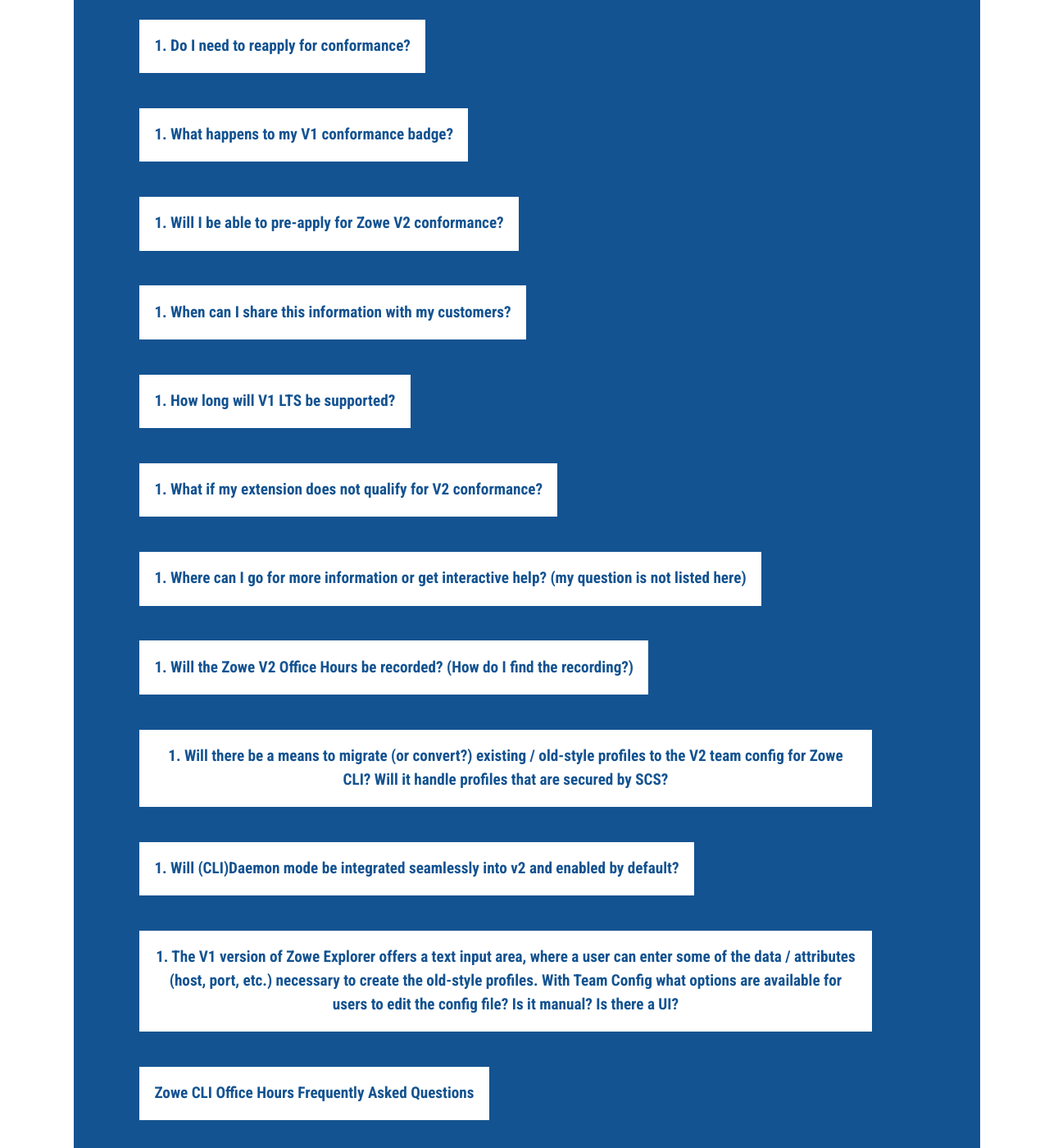
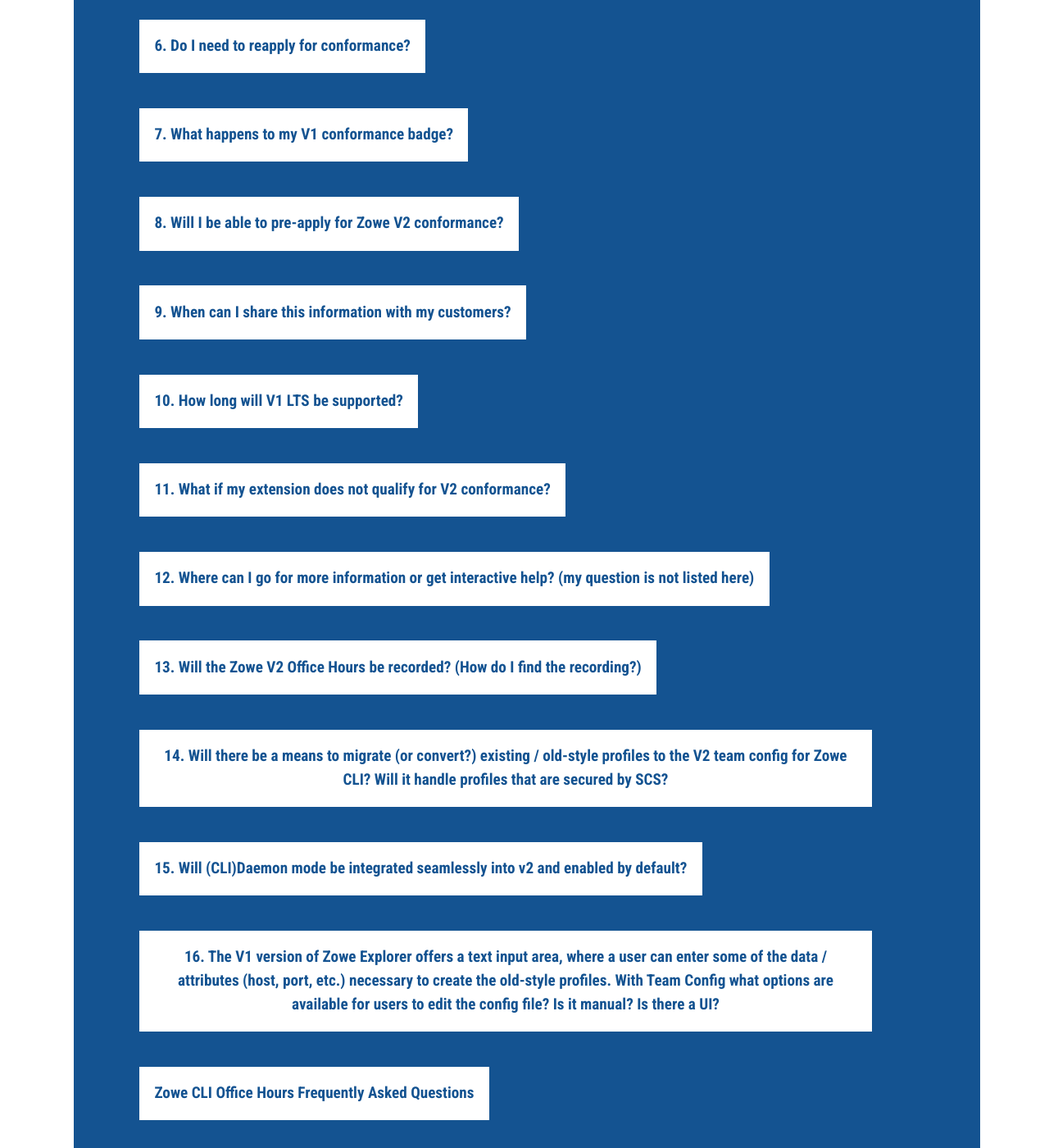
Before and after one commit to zowe/zowe.github.io, a Jekyll site: the page built from vNext.md, in a window 1280 px wide and 1400 px high, scrolled down 8453 px. Shown: the whole window at 82% size. Built offline with Jekyll 4.4.1, drawn with Linux system fonts in a browser that asks for light colours; our own code applies the rules of GitHub Pages for plain Markdown files; some of the changed text lies outside the part shown.

Commit message:
Correct numbers
Signed-off-by: Jakub Balhar <jakub.balhar@broadcom.net>

```diff
--- a/vNext.md
+++ b/vNext.md
@@ -486,7 +486,7 @@
     </div>
     <div>
     <button onclick="toggle('question-2')" class="w3-button w3-block w3-left-align">
-    1. Where can I find the current (V1) and new (V2) LTS conformance criteria?</button>
+    2. Where can I find the current (V1) and new (V2) LTS conformance criteria?</button>
     <div id="question-2" class="w3-container faq-hide">
       <p>&nbsp;&nbsp;&nbsp;The Zowe Squads have prepared XLS spreadsheets with conformance criteria for all Zowe
       extensions including: CLI, APIs, App Framework, and Explorerfor VS Code. The spreadsheets clearly show the prior /
@@ -497,7 +497,7 @@
     </div>
     <div>
     <button onclick="toggle('question-3')" class="w3-button w3-block w3-left-align">
-    1. Will my V1 conformant extension automatically work with V2?</button>
+    3. Will my V1 conformant extension automatically work with V2?</button>
     <div id="question-3" class="w3-container faq-hide">
       <p>&nbsp;&nbsp;&nbsp;NO. We recommend testing all V1 conformant extensions. See the <a href="#coming-changes">Coming changes (For Users)</a> section at
       <a href="/vNext">Zowe.org/vNext</a>.</p>
@@ -505,14 +505,14 @@
     </div>
     <div>
     <button onclick="toggle('question-4')" class="w3-button w3-block w3-left-align">
-    1. What if my extension does not work with Zowe V2?</button>
+    4. What if my extension does not work with Zowe V2?</button>
     <div id="question-4" class="w3-container faq-hide">
       <p>&nbsp;&nbsp;&nbsp;See the recommendations in the <a href="#coming-changes">Coming changes</a> section at <a href="/vNext">Zowe.org/vNext</a>.</p>
     </div>
     </div>
     <div>
     <button onclick="toggle('question-5')" class="w3-button w3-block w3-left-align">
-    1. How can I test my current plug-in and/or extension with Zowe V2?</button>
+    5. How can I test my current plug-in and/or extension with Zowe V2?</button>
     <div id="question-5" class="w3-container faq-hide">
       <p>&nbsp;&nbsp;&nbsp;Obtain the pre-GA Zowe V2 release; for details see the pre-GA <a href="#download-availability">Download Availability</a> section at
       <a href="/vNext">Zowe.org/vNext</a>.</p>
@@ -520,7 +520,7 @@
     </div>
     <div>
     <button onclick="toggle('question-6')" class="w3-button w3-block w3-left-align">
-    1. Do I need to reapply for conformance?</button>
+    6. Do I need to reapply for conformance?</button>
     <div id="question-6" class="w3-container faq-hide">
       <p>&nbsp;&nbsp;&nbsp;YES, we expect the Zowe V2 Conformance program to be available in early Feb 2022. We will
       announce when extenders can pre-apply in the <a href="#latest-announcements">LATEST ANNOUNCEMENTS</a> section at <a href="vNext.html">Zowe.org/vNext</a>.</p>
@@ -528,7 +528,7 @@
     </div>
     <div>
     <button onclick="toggle('question-7')" class="w3-button w3-block w3-left-align">
-    1. What happens to my V1 conformance badge?</button>
+    7. What happens to my V1 conformance badge?</button>
     <div id="question-7" class="w3-container faq-hide">
       <p>All Zowe V1 conformance badges will remain at the Open Mainframe Project Interactive
       Landscape; we recommend documenting a Zowe compatibility matrix to ensure clients are aware of any/all
@@ -537,7 +537,7 @@
     </div>
     <div>
     <button onclick="toggle('question-8')" class="w3-button w3-block w3-left-align">
-    1. Will I be able to pre-apply for Zowe V2 conformance?</button>
+    8. Will I be able to pre-apply for Zowe V2 conformance?</button>
     <div id="question-8" class="w3-container faq-hide">
       <p>Yes, We will announce when extenders can pre-apply in the <a href="#latest-announcements">LATEST ANNOUNCEMENTS</a> section at <a
         href="vNext.html">Zowe.org/vNext</a>.</p>
@@ -545,14 +545,14 @@
     </div>
     <div>
     <button onclick="toggle('question-9')" class="w3-button w3-block w3-left-align">
-    1. When can I share this information with my customers?</button>
+    9. When can I share this information with my customers?</button>
     <div id="question-9" class="w3-container faq-hide">
       <p>&nbsp;&nbsp;&nbsp;Anytime. Zowe is an open source project managed by a transparent, open source community.</p>
     </div>
     </div>
     <div>
     <button onclick="toggle('question-10')" class="w3-button w3-block w3-left-align">
-    1.   How long will V1 LTS be supported?</button>
+    10.   How long will V1 LTS be supported?</button>
     <div id="question-10" class="w3-container faq-hide">
       <p>&nbsp;&nbsp;&nbsp;The V1 LTS Maintenance timeline runs through July 2024. See RELEASE TIMELINE at <a
         href="download.html">Zowe.org/download</a>.</p>
@@ -560,7 +560,7 @@
     </div>
     <div>
     <button onclick="toggle('question-11')" class="w3-button w3-block w3-left-align">
-    1.   What if my extension does not qualify for V2 conformance?</button>
+    11.   What if my extension does not qualify for V2 conformance?</button>
     <div id="question-11" class="w3-container faq-hide">
       <p>&nbsp;&nbsp;&nbsp;You have several options:</p>
       <ol>
@@ -576,7 +576,7 @@
     </div>
     <div>
     <button onclick="toggle('question-12')" class="w3-button w3-block w3-left-align">
-    1.   Where can I go for more information or get interactive help? (my question is not listed here)</button>
+    12.   Where can I go for more information or get interactive help? (my question is not listed here)</button>
     <div id="question-12" class="w3-container faq-hide">
       <p>&nbsp;&nbsp;&nbsp;You have several options:</p>
       <ol>
@@ -592,7 +592,7 @@
     </div>
     <div>
     <button onclick="toggle('question-13')" class="w3-button w3-block w3-left-align">
-    1.   Will the Zowe V2 Office Hours be recorded? (How do I find the recording?)</button>
+    13.   Will the Zowe V2 Office Hours be recorded? (How do I find the recording?)</button>
     <div id="question-13" class="w3-container faq-hide">
       <p>&nbsp;&nbsp;&nbsp;Yes. Recordings can be provided on request. Click on the COMMUNITY tab at <a href="https://zowe.org">Zowe.org</a>, navigate to the SLACK box
       and click #zowe-onboarding and request the recording.</p>
@@ -600,21 +600,21 @@
     </div>
     <div>
     <button onclick="toggle('question-14')" class="w3-button w3-block w3-left-align">
-    1.   Will there be a means to migrate (or convert?) existing / old-style profiles to the V2 team config for Zowe CLI? Will it handle profiles that are secured by SCS?</button>
+    14.   Will there be a means to migrate (or convert?) existing / old-style profiles to the V2 team config for Zowe CLI? Will it handle profiles that are secured by SCS?</button>
     <div id="question-14" class="w3-container faq-hide">
       <p>&nbsp;&nbsp;&nbsp;Yes, we plan to introduce a "zowe config convert-profiles" command, which will be available in the v2 release.</p>
     </div>
     </div>
     <div>
     <button onclick="toggle('question-15')" class="w3-button w3-block w3-left-align">
-    1.   Will (CLI)Daemon mode be integrated seamlessly into v2 and enabled by default?</button>
+    15.   Will (CLI)Daemon mode be integrated seamlessly into v2 and enabled by default?</button>
     <div id="question-15" class="w3-container faq-hide">
       <p>&nbsp;&nbsp;&nbsp;This work is still in progress-we are working on a "zowe daemon enable" command to make the daemon installation process as seamless as possible. Daemon mode will be disabled by default, the command must be run to enable it.</p>
     </div>
     </div>
     <div>
     <button onclick="toggle('question-16')" class="w3-button w3-block w3-left-align">
-    1.   The V1 version of Zowe Explorer offers a text input area, where a user can enter some of the data / attributes (host, port, etc.) necessary to create the old-style profiles.  With Team Config what options are available for users to edit the config file?  Is it manual? Is there a UI?</button>
+    16.   The V1 version of Zowe Explorer offers a text input area, where a user can enter some of the data / attributes (host, port, etc.) necessary to create the old-style profiles.  With Team Config what options are available for users to edit the config file?  Is it manual? Is there a UI?</button>
     <div id="question-16" class="w3-container faq-hide">
       <p>&nbsp;&nbsp;&nbsp;The recommended approach for editing the config file is to launch it in VS Code from Zowe Explorer and make modifications there. The designated user responsible for creating and maintaining the config (we recommend a team lead or Administrator) will be able to leverage the built-in “intellisense” when editing the file. <i>Note: <b>Team Config fundamentally changes the paradigm on profile creation & management.</b> Prior to Team Config, <b>all users</b> were required to understand, create, test, trouble-shoot, and manage their own profiles. Team Config was designed to scale all of these tasks back, remove the burden from individual users and centralize it. Once the config is distributed most users should not need to make any significant edits.</i></p>
       <p>&nbsp;&nbsp;&nbsp;Join the discussion on this topic here: <a href="https://github.com/zowe/vscode-extension-for-zowe/discussions/1535">https://github.com/zowe/vscode-extension-for-zowe/discussions/1535</a></p>
@@ -634,7 +634,7 @@
       </div>
       <div>
         <button onclick="toggle('questions-cli-2')" class="w3-button w3-block w3-left-align">
-          1. Will it be possible to override the built-in Secure Credentials if you are using something else?
+          2. Will it be possible to override the built-in Secure Credentials if you are using something else?
         </button>
         <div id="questions-cli-2" class="w3-container faq-hide">
           <p>Team Config will likely support alternates defined in the settings json file, administrators will probably need to hand-edit the configuration file to set a new credential manager</p>
@@ -642,7 +642,7 @@
       </div>
       <div>
         <button onclick="toggle('questions-cli-3')" class="w3-button w3-block w3-left-align">
-          1. How do you expect consumers to migrate from the (V1) old Secure Credentials to the new (V2 team config) configuration? Is there a migration process?
+          3. How do you expect consumers to migrate from the (V1) old Secure Credentials to the new (V2 team config) configuration? Is there a migration process?
         </button>
         <div id="questions-cli-3" class="w3-container faq-hide">
           <p>A migration utility is available - it will translate profiles (1 for 1) to new  (team config) format AND (optionally) clean-up old profiles and old SCS entries.</p>
@@ -650,7 +650,7 @@
       </div>
       <div>
         <button onclick="toggle('questions-cli-4')" class="w3-button w3-block w3-left-align">
-          1. Is migration to the new profile format required?
+          4. Is migration to the new profile format required?
         </button>
         <div id="questions-cli-4" class="w3-container faq-hide">
           <p>Migration to the new profile format is NOT required immediately - the old profiles will work UNLESS a team config is created - that said, the old profiles will not be used if a new team config is available. Simply stated - if a team config is not located, CLI will fall back to using the prior profiles</p>
@@ -658,7 +658,7 @@
       </div>
       <div>
         <button onclick="toggle('questions-cli-5')" class="w3-button w3-block w3-left-align">
-          1. Will V2 be able to use the old (V1) Secure Credentials?
+          5. Will V2 be able to use the old (V1) Secure Credentials?
         </button>
         <div id="questions-cli-5" class="w3-container faq-hide">
           <p>Yes - CLI can read the old and the new format</p>
@@ -666,7 +666,7 @@
       </div>
       <div>
         <button onclick="toggle('questions-cli-6')" class="w3-button w3-block w3-left-align">
-          1. Will my username/password be saved in 2 different locations if I do not use the --delete (after the migration)?
+          6. Will my username/password be saved in 2 different locations if I do not use the --delete (after the migration)?
         </button>
         <div id="questions-cli-6" class="w3-container faq-hide">
           <p>Yes (recommend this is cleaned up)</p>
@@ -674,7 +674,7 @@
       </div>
       <div>
         <button onclick="toggle('questions-cli-7')" class="w3-button w3-block w3-left-align">
-          1. For the keyword base-path, does it remain camel case or transition to something else?
+          7. For the keyword base-path, does it remain camel case or transition to something else?
         </button>
         <div id="questions-cli-7" class="w3-container faq-hide">
           <p>CLI option name is "base-path", property name in config is "basePath"</p>
```
